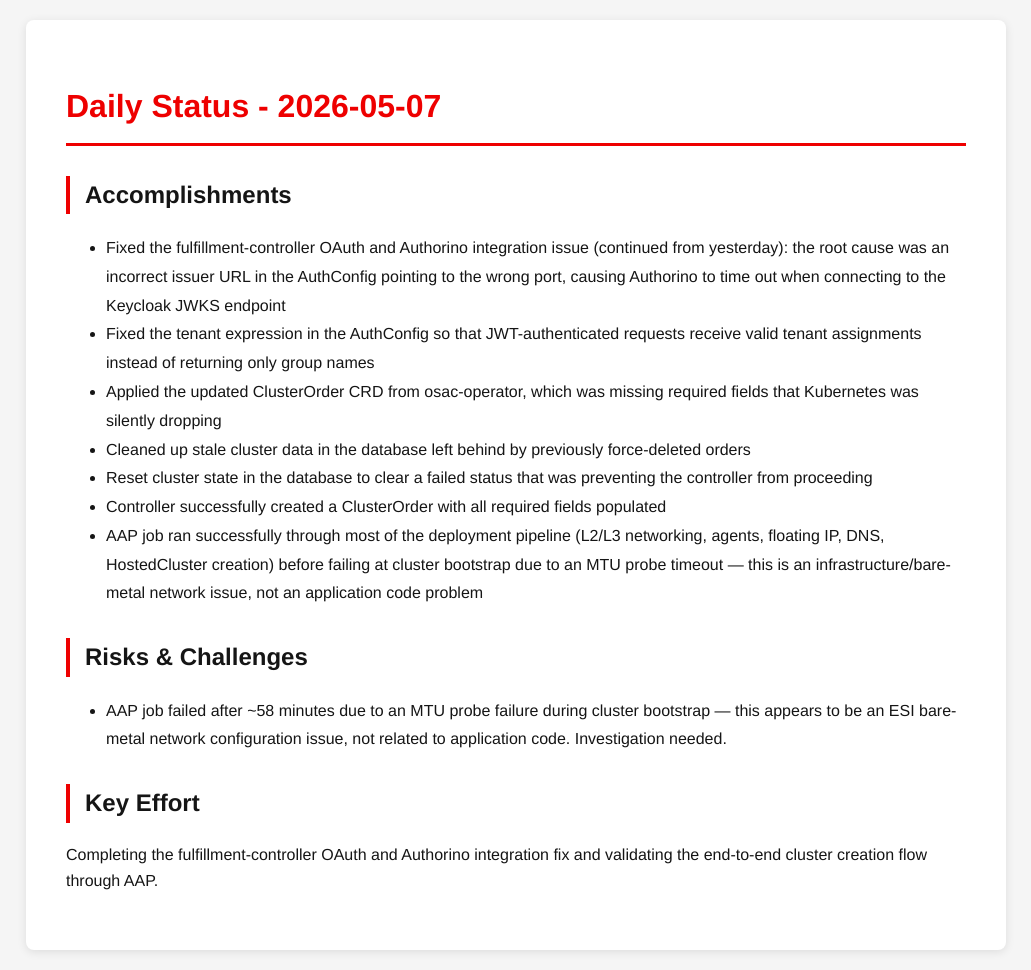
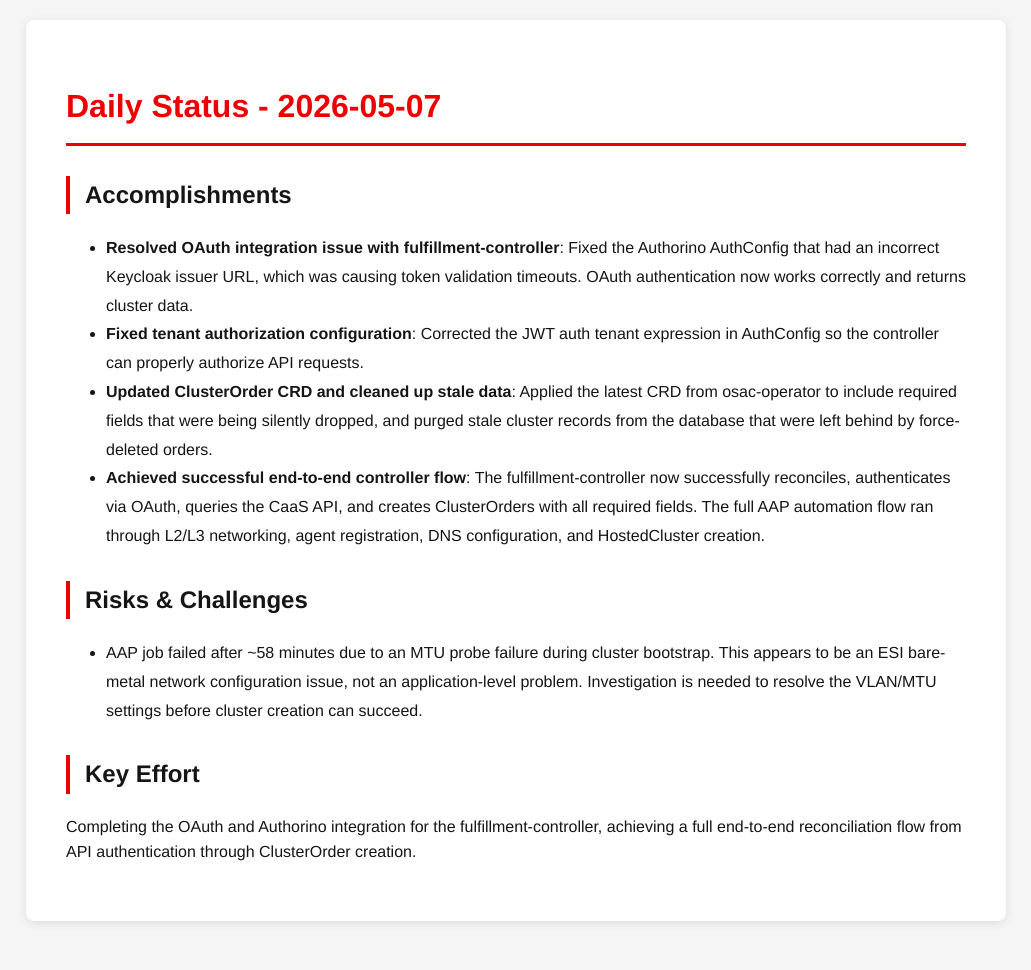
Before and after one commit to tzvatot/daily-status, a Jekyll site: the page built from 2026-05-07.md, in a window 1280 px wide. Shown: the whole page, without its empty margins (124-1155 px from the left). Built offline with Jekyll 4.4.1, drawn with Linux system fonts in a browser that asks for light colours; after the commit the page ends 941 px from its top, so only the background shows below that.

Commit message:
Daily status update - 2026-05-07

```diff
--- a/2026-05-07.md
+++ b/2026-05-07.md
@@ -7,16 +7,13 @@
 # Daily Status - 2026-05-07
 
 ## Accomplishments
-- Fixed the fulfillment-controller OAuth and Authorino integration issue (continued from yesterday): the root cause was an incorrect issuer URL in the AuthConfig pointing to the wrong port, causing Authorino to time out when connecting to the Keycloak JWKS endpoint
-- Fixed the tenant expression in the AuthConfig so that JWT-authenticated requests receive valid tenant assignments instead of returning only group names
-- Applied the updated ClusterOrder CRD from osac-operator, which was missing required fields that Kubernetes was silently dropping
-- Cleaned up stale cluster data in the database left behind by previously force-deleted orders
-- Reset cluster state in the database to clear a failed status that was preventing the controller from proceeding
-- Controller successfully created a ClusterOrder with all required fields populated
-- AAP job ran successfully through most of the deployment pipeline (L2/L3 networking, agents, floating IP, DNS, HostedCluster creation) before failing at cluster bootstrap due to an MTU probe timeout — this is an infrastructure/bare-metal network issue, not an application code problem
+- **Resolved OAuth integration issue with fulfillment-controller**: Fixed the Authorino AuthConfig that had an incorrect Keycloak issuer URL, which was causing token validation timeouts. OAuth authentication now works correctly and returns cluster data.
+- **Fixed tenant authorization configuration**: Corrected the JWT auth tenant expression in AuthConfig so the controller can properly authorize API requests.
+- **Updated ClusterOrder CRD and cleaned up stale data**: Applied the latest CRD from osac-operator to include required fields that were being silently dropped, and purged stale cluster records from the database that were left behind by force-deleted orders.
+- **Achieved successful end-to-end controller flow**: The fulfillment-controller now successfully reconciles, authenticates via OAuth, queries the CaaS API, and creates ClusterOrders with all required fields. The full AAP automation flow ran through L2/L3 networking, agent registration, DNS configuration, and HostedCluster creation.
 
 ## Risks & Challenges
-- AAP job failed after ~58 minutes due to an MTU probe failure during cluster bootstrap — this appears to be an ESI bare-metal network configuration issue, not related to application code. Investigation needed.
+- AAP job failed after ~58 minutes due to an MTU probe failure during cluster bootstrap. This appears to be an ESI bare-metal network configuration issue, not an application-level problem. Investigation is needed to resolve the VLAN/MTU settings before cluster creation can succeed.
 
 ## Key Effort
-Completing the fulfillment-controller OAuth and Authorino integration fix and validating the end-to-end cluster creation flow through AAP.
+Completing the OAuth and Authorino integration for the fulfillment-controller, achieving a full end-to-end reconciliation flow from API authentication through ClusterOrder creation.
```
